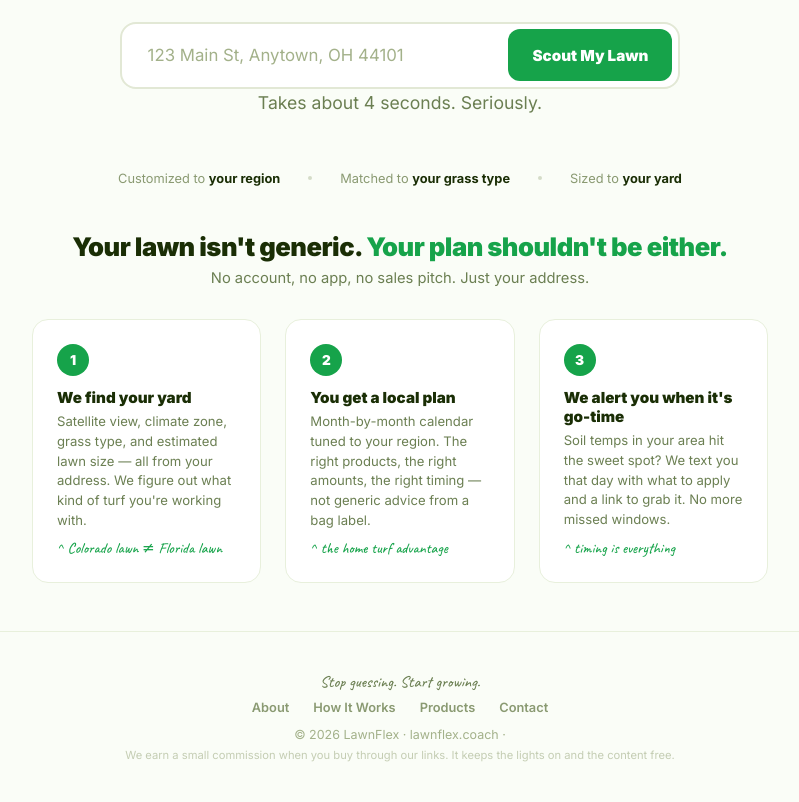
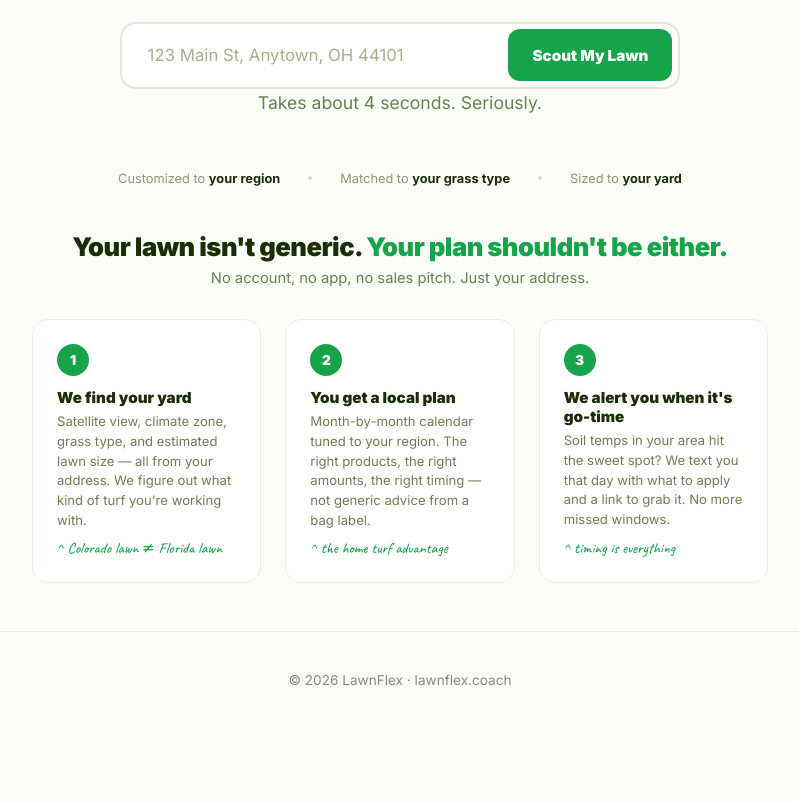
Before and after one commit to lawnflex/lawnflex-site, a plain HTML site: page index.html in a window 1280 px wide. Shown: the part 378-1180 px from the top of the page, without its empty margins (240-1039 px from the left). After the commit the page ends 1106 px from the top, so only its background shows below. Drawn offline with Linux system fonts and the light colour scheme.

Commit message:
Simplify footer to just copyright line

```diff
--- a/index.html
+++ b/index.html
@@ -1305,18 +1305,8 @@
     </div>
 </div>
 
-<footer>
-    <div class="footer-inner">
-        <div class="footer-tagline">Stop guessing. Start growing.</div>
-        <div class="footer-links">
-            <a href="#">About</a>
-            <a href="#">How It Works</a>
-            <a href="#">Products</a>
-            <a href="mailto:help@lawnflex.coach">Contact</a>
-        </div>
-        <p>&copy; 2026 LawnFlex &middot; lawnflex.coach &middot; </p>
-        <p style="margin-top:0.35rem;font-size:0.7rem;color:#c4cdb3;">We earn a small commission when you buy through our links. It keeps the lights on and the content free.</p>
-    </div>
+<footer style="text-align:center;padding:40px 20px;color:#888;font-size:0.85rem;">
+© 2026 LawnFlex · lawnflex.coach
 </footer>
 
 <script>
```
